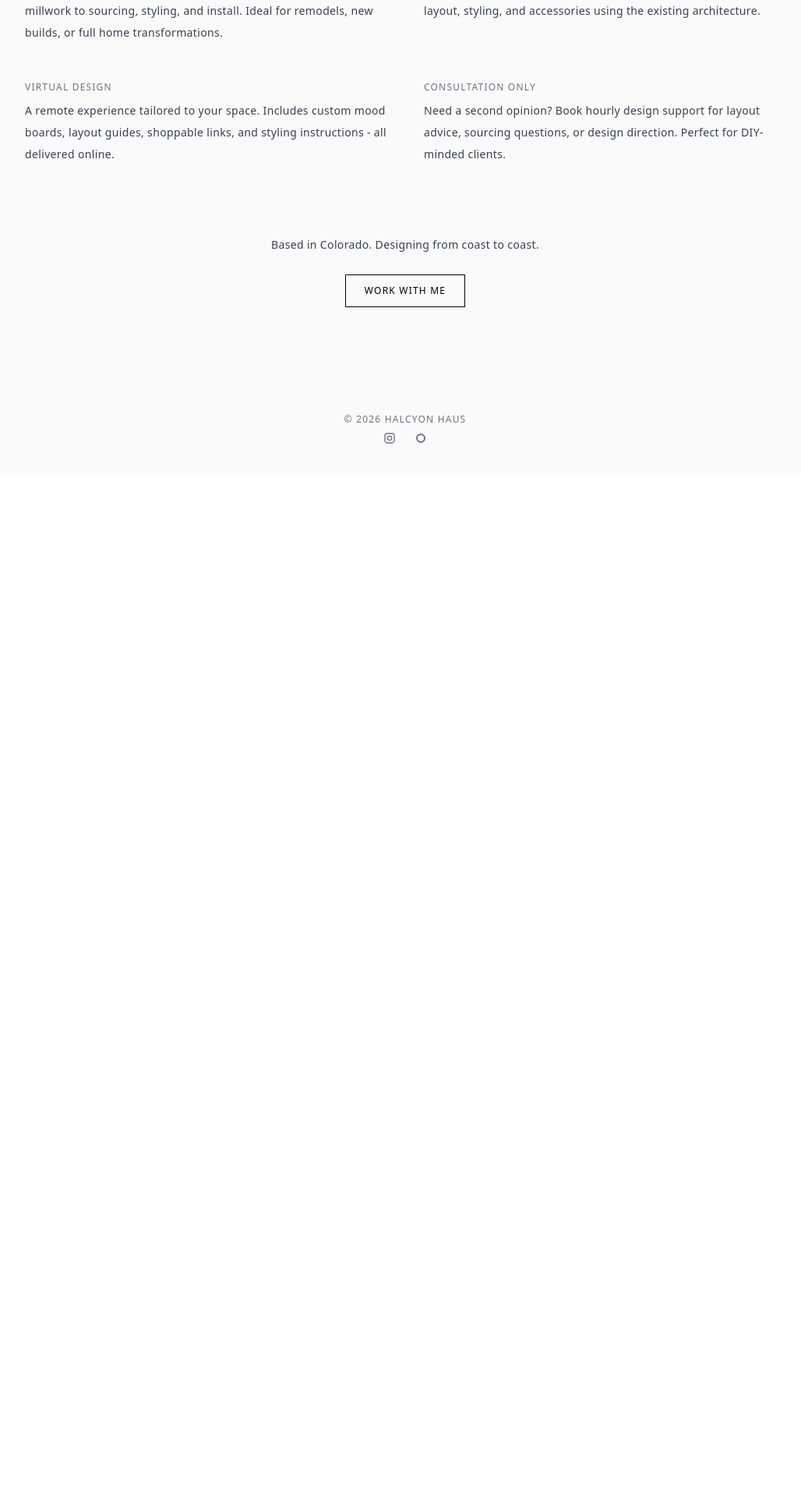
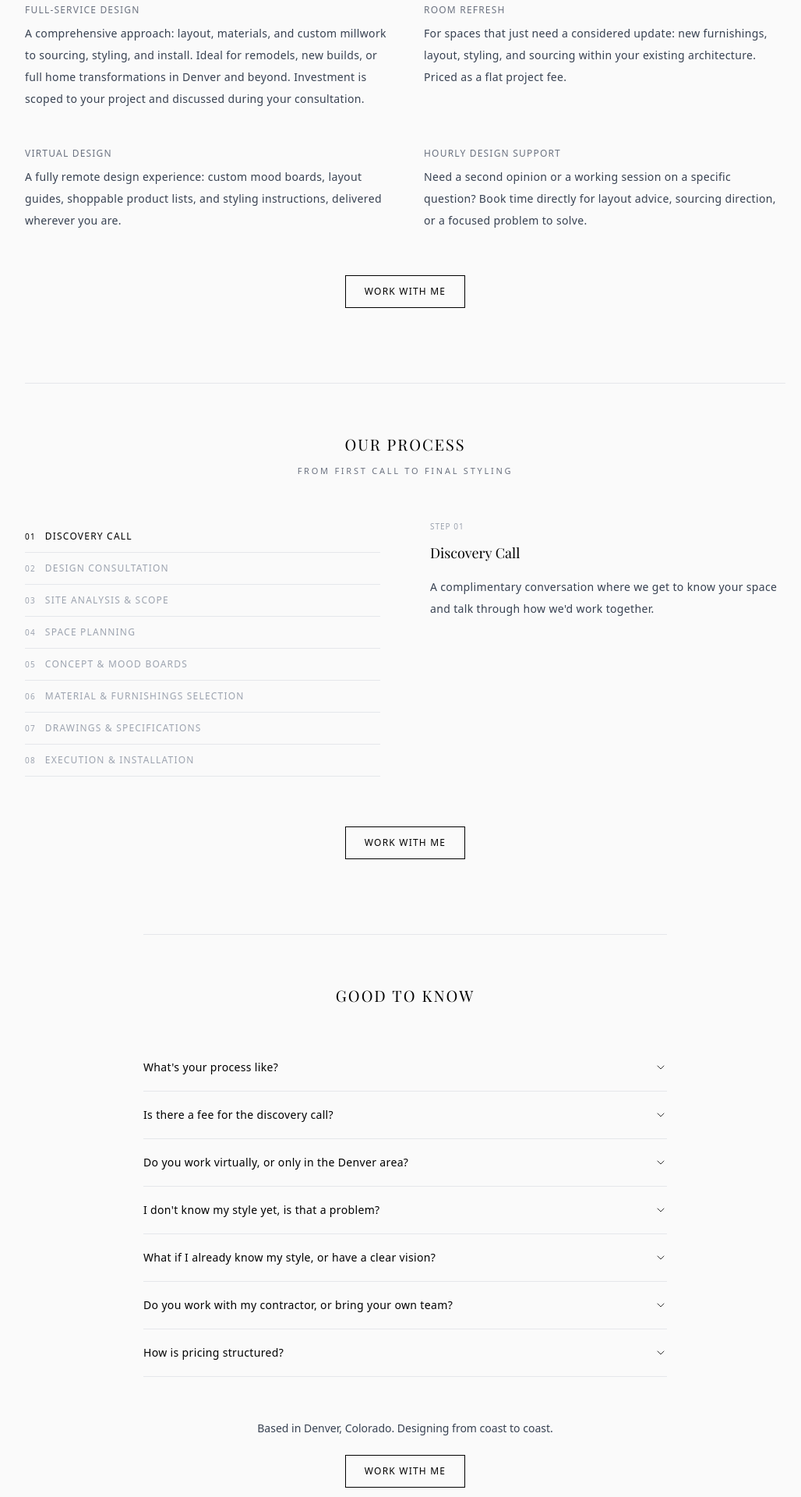
Before and after one commit to HalcyonHaus/halcyonhaus-site, a Next.js app: page /services in a window 1280 px wide. Shown: the part 340-2260 px from the top of the page at 78% size, without its empty margins (120-1148 px from the left). Before the commit the page ends 950 px from the top, so only its background shows below. Built offline with nearby package versions, Linux system fonts and the light colour scheme.

Commit message:
Update services.js

```diff
--- a/pages/services.js
+++ b/pages/services.js
@@ -1,11 +1,97 @@
 import Head from "next/head";
 import Link from "next/link";
+import { useState } from "react";
+import { motion, AnimatePresence } from "framer-motion";
+import { ChevronDown } from "lucide-react";
+
+const processSteps = [
+  {
+    title: "Discovery Call",
+    description:
+      "A complimentary conversation where we get to know your space and talk through how we'd work together.",
+  },
+  {
+    title: "Design Consultation",
+    description:
+      "Typically on site for Denver area clients, or virtual for clients elsewhere. We walk through your space together and talk scope, vision, and timeline.",
+  },
+  {
+    title: "Site Analysis & Scope",
+    description:
+      "We measure the space, assess natural light and structural conditions, and define the full scope of the project together.",
+  },
+  {
+    title: "Space Planning",
+    description:
+      "Floor plans are developed and layouts tested until the flow and function feel right, before any style decisions are made.",
+  },
+  {
+    title: "Concept & Mood Boards",
+    description:
+      "Direction, palette, and material starting points come together here, reviewed with you at every step.",
+  },
+  {
+    title: "Material & Furnishings Selection",
+    description:
+      "Every finish, fixture, and piece of furniture is refined until the space is fully specified.",
+  },
+  {
+    title: "Drawings & Specifications",
+    description:
+      "2D layouts or 3D modeling provided as needed, with permitting coordinated for larger projects.",
+  },
+  {
+    title: "Execution & Installation",
+    description:
+      "From contractor coordination to final styling, we bring the design to life and manage the details along the way.",
+  },
+];
+
+const faqs = [
+  {
+    question: "What's your process like?",
+    answer:
+      "Getting to know you comes first. We spend time understanding how you live, what you want your home to feel like, and what would truly make the space work for your life. From there, we build out a full design process together, from concept through installation, tailored to your space and your vision.",
+  },
+  {
+    question: "Is there a fee for the discovery call?",
+    answer: "No, it's a complimentary call.",
+  },
+  {
+    question: "Do you work virtually, or only in the Denver area?",
+    answer:
+      "Both. We work on site with clients in the Denver and Southern California areas, and virtually with clients nationwide.",
+  },
+  {
+    question: "I don't know my style yet, is that a problem?",
+    answer:
+      "Not at all. Most clients don't come to us with a fully formed vision, that's part of what we're here to help uncover together.",
+  },
+  {
+    question: "What if I already know my style, or have a clear vision?",
+    answer:
+      "Even better. We're just as happy stepping into a supporting role, executing your vision with our knowledge of the process, from curating and sourcing to purchasing and installation.",
+  },
+  {
+    question: "Do you work with my contractor, or bring your own team?",
+    answer:
+      "We're happy to work with a contractor you already trust, or recommend one from our network if you need a referral.",
+  },
+  {
+    question: "How is pricing structured?",
+    answer:
+      "Full-service projects are priced as a percentage of your construction budget. Room refreshes are priced as a flat project fee. We'll walk through what that looks like for your specific project during your consultation.",
+  },
+];
 
 export default function ServicesPage() {
+  const [activeStep, setActiveStep] = useState(0);
+  const [openFaq, setOpenFaq] = useState(null);
+
   return (
     <div className="min-h-screen text-black font-sans" style={{ backgroundColor: "#fafafa" }}>
       <Head>
-        <title>Interior Design Services | Halcyon Haus — Denver, CO</title>
+        <title>Interior Design Services | Halcyon Haus, Denver, CO</title>
         <meta
           name="description"
           content="Full-service design, room refresh, virtual design, and consultations by Halcyon Haus, a Denver interior design studio serving Colorado and beyond."
@@ -45,43 +131,165 @@ export default function ServicesPage() {
         >
           SERVICES
         </h1>
+        <p className="mt-3 text-[11px] tracking-[0.25em] text-center uppercase text-gray-500 font-inter">
+          Denver Interior Design Services
+        </p>
 
         <div className="mt-16 grid grid-cols-1 md:grid-cols-12 gap-12 items-start">
           <div className="md:col-span-12 text-sm leading-7 tracking-wide font-inter text-gray-700 space-y-10">
             <p className="text-center max-w-2xl mx-auto">
-              Whether you're renovating a full home or just refreshing a single space, Halcyon Haus offers flexible design services tailored to your lifestyle and vision.
+              Whether you're renovating a full home or just refreshing a single space, Halcyon Haus offers flexible interior design services in Denver, Colorado and nationwide, tailored to your lifestyle and vision.
             </p>
 
             <div className="grid grid-cols-1 md:grid-cols-2 gap-12">
               <div>
                 <h2 className="uppercase text-xs tracking-widest text-gray-500 mb-2">FULL-SERVICE DESIGN</h2>
                 <p>
-                  A comprehensive approach - from layout, materials, and custom millwork to sourcing, styling, and install. Ideal for remodels, new builds, or full home transformations.
+                  A comprehensive approach: layout, materials, and custom millwork to sourcing, styling, and install. Ideal for remodels, new builds, or full home transformations in Denver and beyond. Investment is scoped to your project and discussed during your consultation.
                 </p>
               </div>
               <div>
                 <h2 className="uppercase text-xs tracking-widest text-gray-500 mb-2">ROOM REFRESH</h2>
                 <p>
-                  For lived-in spaces needing a thoughtful update - furnishings, layout, styling, and accessories using the existing architecture.
+                  For spaces that just need a considered update: new furnishings, layout, styling, and sourcing within your existing architecture. Priced as a flat project fee.
                 </p>
               </div>
               <div>
                 <h2 className="uppercase text-xs tracking-widest text-gray-500 mb-2">VIRTUAL DESIGN</h2>
                 <p>
-                  A remote experience tailored to your space. Includes custom mood boards, layout guides, shoppable links, and styling instructions - all delivered online.
+                  A fully remote design experience: custom mood boards, layout guides, shoppable product lists, and styling instructions, delivered wherever you are.
                 </p>
               </div>
               <div>
-                <h2 className="uppercase text-xs tracking-widest text-gray-500 mb-2">CONSULTATION ONLY</h2>
+                <h2 className="uppercase text-xs tracking-widest text-gray-500 mb-2">HOURLY DESIGN SUPPORT</h2>
                 <p>
-                  Need a second opinion? Book hourly design support for layout advice, sourcing questions, or design direction. Perfect for DIY-minded clients.
+                  Need a second opinion or a working session on a specific question? Book time directly for layout advice, sourcing direction, or a focused problem to solve.
                 </p>
               </div>
             </div>
 
-            <div className="pt-12 text-center">
-              <p>
-                Based in Colorado. Designing from coast to coast.
+            <div className="pt-4 text-center">
+              <Link href="/contact" legacyBehavior>
+                <a className="inline-block px-6 py-3 border border-black text-black text-xs tracking-widest uppercase font-inter hover:bg-black hover:text-white transition">
+                  Work With Me
+                </a>
+              </Link>
+            </div>
+          </div>
+        </div>
+
+        {/* Our Process */}
+        <div className="mt-24 pt-16 border-t border-gray-200">
+          <h2
+            className="text-xl md:text-xl font-light tracking-[0.1em] text-center"
+            style={{ fontFamily: "'Playfair Display', serif" }}
+          >
+            OUR PROCESS
+          </h2>
+          <p className="mt-3 text-[11px] tracking-[0.25em] text-center uppercase text-gray-500 font-inter">
+            From First Call To Final Styling
+          </p>
+
+          <div className="mt-14 grid grid-cols-1 md:grid-cols-2 gap-10 md:gap-16 items-start">
+            <div className="flex flex-col">
+              {processSteps.map((step, index) => (
+                <button
+                  key={step.title}
+                  onClick={() => setActiveStep(index)}
+                  className={`text-left py-3 border-b border-gray-200 font-inter uppercase text-xs tracking-widest transition-colors duration-300 flex items-baseline gap-3 ${
+                    activeStep === index ? "text-black" : "text-gray-400 hover:text-gray-600"
+                  }`}
+                >
+                  <span className="text-[10px]">{String(index + 1).padStart(2, "0")}</span>
+                  <span>{step.title}</span>
+                </button>
+              ))}
+            </div>
+
+            <div className="min-h-[160px]">
+              <AnimatePresence mode="wait">
+                <motion.div
+                  key={activeStep}
+                  initial={{ opacity: 0, y: 8 }}
+                  animate={{ opacity: 1, y: 0 }}
+                  exit={{ opacity: 0, y: -8 }}
+                  transition={{ duration: 0.35, ease: "easeInOut" }}
+                >
+                  <p className="text-[10px] tracking-widest uppercase text-gray-400 font-inter mb-3">
+                    Step {String(activeStep + 1).padStart(2, "0")}
+                  </p>
+                  <h3
+                    className="text-lg mb-4"
+                    style={{ fontFamily: "'Playfair Display', serif" }}
+                  >
+                    {processSteps[activeStep].title}
+                  </h3>
+                  <p className="text-sm leading-7 tracking-wide font-inter text-gray-700">
+                    {processSteps[activeStep].description}
+                  </p>
+                </motion.div>
+              </AnimatePresence>
+            </div>
+          </div>
+
+          <div className="pt-16 text-center">
+            <Link href="/contact" legacyBehavior>
+              <a className="inline-block px-6 py-3 border border-black text-black text-xs tracking-widest uppercase font-inter hover:bg-black hover:text-white transition">
+                Work With Me
+              </a>
+            </Link>
+          </div>
+        </div>
+
+        {/* Good to Know FAQ */}
+        <div className="mt-24 pt-16 border-t border-gray-200 max-w-2xl mx-auto">
+          <h2
+            className="text-xl md:text-xl font-light tracking-[0.1em] text-center"
+            style={{ fontFamily: "'Playfair Display', serif" }}
+          >
+            GOOD TO KNOW
+          </h2>
+
+          <div className="mt-12">
+            {faqs.map((faq, index) => {
+              const isOpen = openFaq === index;
+              return (
+                <div key={faq.question} className="border-b border-gray-200">
+                  <button
+                    onClick={() => setOpenFaq(isOpen ? null : index)}
+                    className="w-full flex items-center justify-between py-5 text-left font-inter text-sm tracking-wide text-black"
+                    aria-expanded={isOpen}
+                  >
+                    <span>{faq.question}</span>
+                    <ChevronDown
+                      size={16}
+                      strokeWidth={1.2}
+                      className={`flex-shrink-0 ml-4 transition-transform duration-300 ${isOpen ? "rotate-180" : ""}`}
+                    />
+                  </button>
+                  <AnimatePresence initial={false}>
+                    {isOpen && (
+                      <motion.div
+                        initial={{ height: 0, opacity: 0 }}
+                        animate={{ height: "auto", opacity: 1 }}
+                        exit={{ height: 0, opacity: 0 }}
+                        transition={{ duration: 0.3, ease: "easeInOut" }}
+                        className="overflow-hidden"
+                      >
+                        <p className="pb-5 text-sm leading-7 font-inter italic text-gray-600">
+                          {faq.answer}
+                        </p>
+                      </motion.div>
+                    )}
+                  </AnimatePresence>
+                </div>
+              );
+            })}
+          </div>
+
+          <div className="pt-14 text-center">
+            <p className="text-sm text-gray-700 font-inter">
+              Based in Denver, Colorado. Designing from coast to coast.
             </p>
             <p className="mt-6">
               <Link href="/contact" legacyBehavior>
@@ -90,7 +298,6 @@ export default function ServicesPage() {
                 </a>
               </Link>
             </p>
-            </div>
           </div>
         </div>
       </main>
```
Lines whose indentation alone changed are shown as unchanged.
